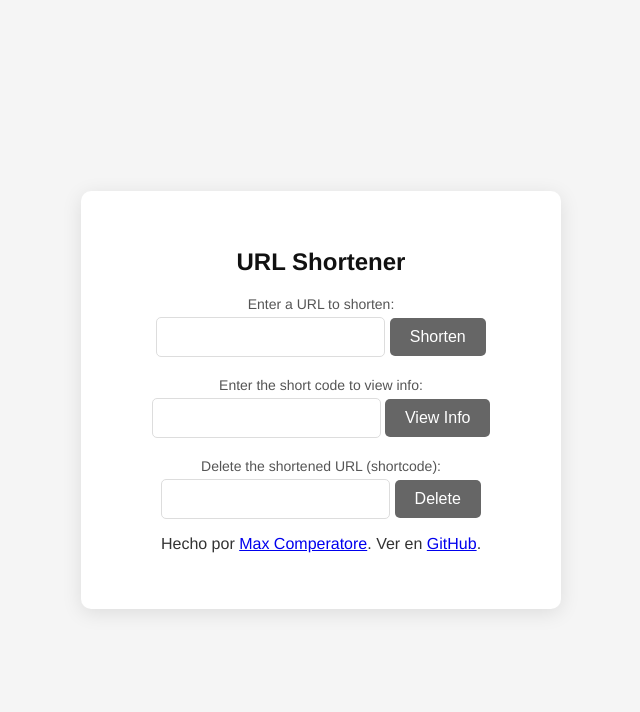
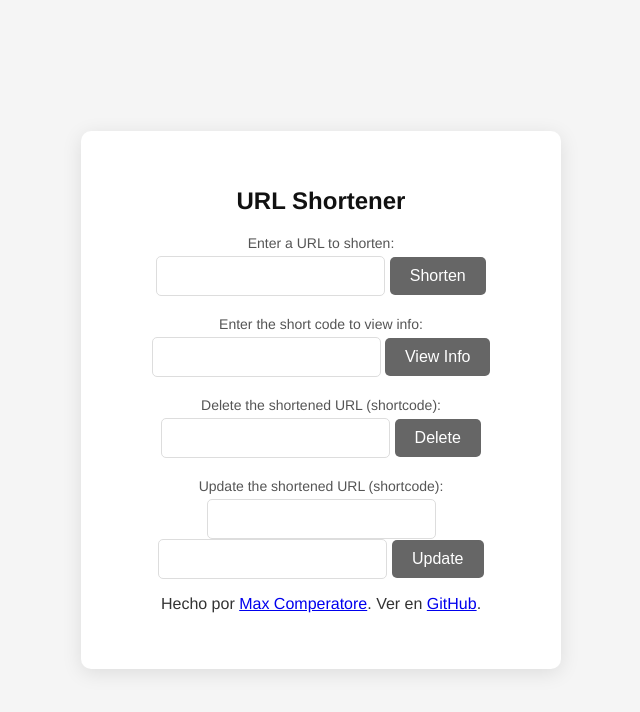
Before and after one commit to pyoneerC/shorturl-web, a Flask app: page / in a window 1280 px wide. Shown: the top 712 px of the page, without its empty margins (319-959 px from the left). Run offline with Flask 3, Linux system fonts and the light colour scheme.

Commit message:
update shortened

```diff
--- a/app.py
+++ b/app.py
@@ -1,4 +1,4 @@
-from flask import Flask, render_template, request, redirect, url_for, flash
+from flask import Flask, render_template, request, redirect, url_for, flash, jsonify
 import requests
 
 app = Flask(__name__)
@@ -67,5 +67,23 @@ def delete_url(short_code):
     return redirect(url_for('shorten_url'))
 
 
+@app.route('/update/<short_code>', methods=['POST'])
+def update_url(short_code):
+    if request.method == 'POST':
+        data = request.get_json()
+        new_url = data.get('url')
+
+        try:
+            response = requests.put(
+                f"https://url-shortener-backend-xzs2.onrender.com/shorten/{short_code}",
+                json={"url": new_url}
+            )
+            response.raise_for_status()
+            return jsonify({"message": "URL updated successfully"}), 200
+        except requests.RequestException:
+            return jsonify({"message": "Failed to update the URL"}), 400
+
+
+
 if __name__ == '__main__':
     app.run(debug=True)
--- a/templates/index.html
+++ b/templates/index.html
@@ -175,6 +175,13 @@ button:hover {
             <button type="button" onclick="deleteShortenedUrl()">Delete</button>
         </div>
 
+    <div style="margin-top: 20px;">
+        <label for="update_short_code_input">Update the shortened URL (shortcode):</label>
+        <input type="text" id="update_short_code_code" required>
+        <input type="text" id="update_short_code_url" required>
+        <button type="button" onclick="updateShortenedUrl()">Update</button>
+    </div>
+
     <p>
         Hecho por <a href="https://maxcomperatore.com" target="_blank">Max Comperatore</a>.
         Ver en <a href="https://github.com/pyoneerC/shorturl-web" target="_blank">GitHub</a>.
@@ -225,6 +232,33 @@ button:hover {
                 alert('Please enter a short code.');
             }
         }
+
+        function updateShortenedUrl() {
+        const shortCode = document.getElementById('update_short_code_input').value;
+        const newUrl = document.getElementById('update_short_code_url').value;
+
+        if (shortCode && newUrl) {
+            fetch(`{{ url_for('update_url', short_code='') }}${shortCode}`, {
+                method: 'POST',
+                headers: {
+                    'Content-Type': 'application/json',
+                },
+                body: JSON.stringify({ url: newUrl }),
+            })
+            .then(response => {
+                if (response.ok) {
+                    alert('URL updated successfully!');
+                } else {
+                    alert('Failed to update the URL.');
+                }
+            })
+            .catch(error => {
+                alert('Failed to update the URL.');
+            });
+        } else {
+            alert('Please enter both the short code and the new URL.');
+        }
+    }
     </script>
 </body>
 </html>
```
